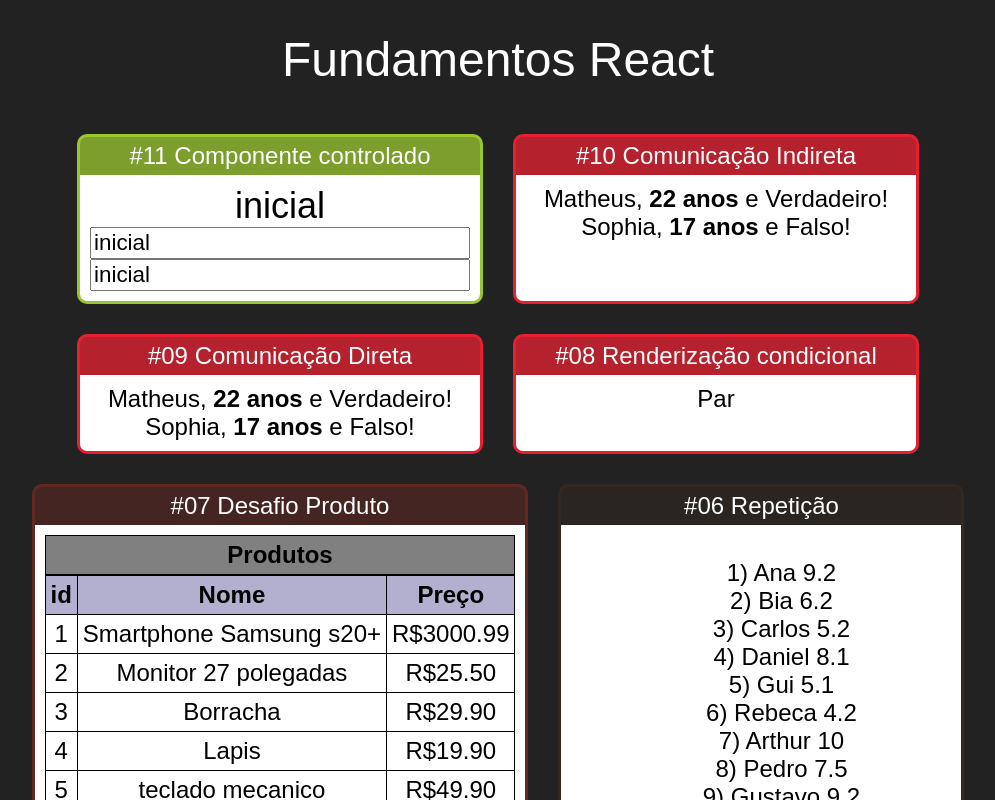
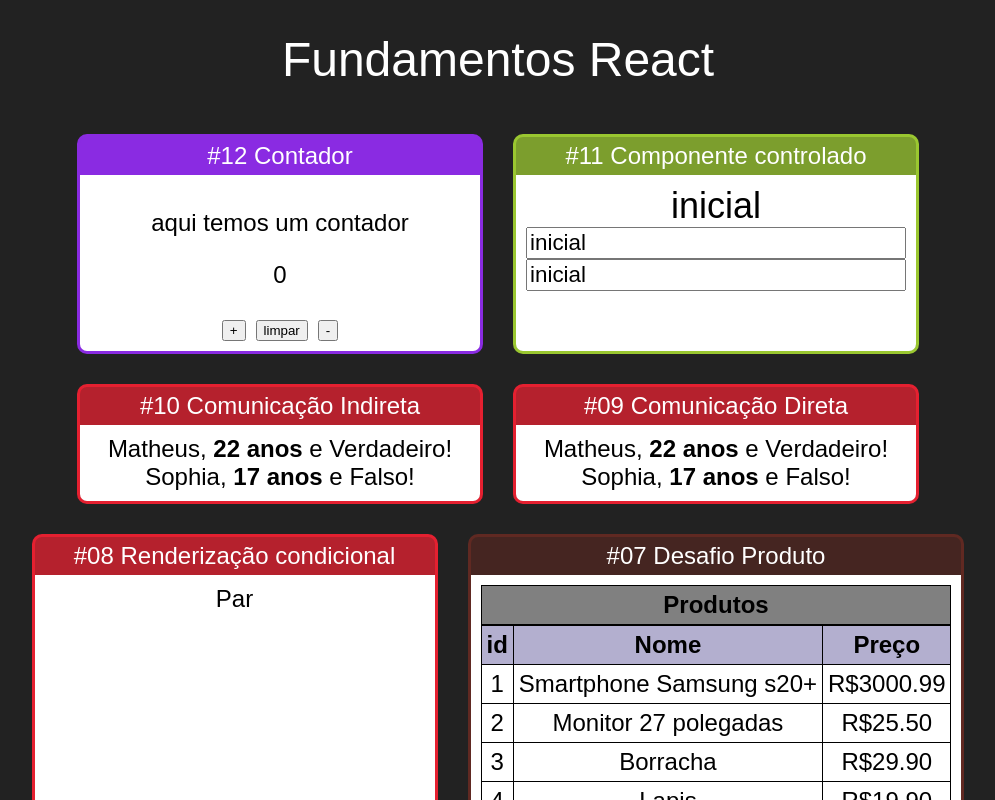
Before and after one commit to Gadarkeres/React, a React (Create React App) app in the folder fundamentos-react/: page / in a window 1280 px wide. Shown: the top 800 px of the page, without its empty margins (142-1137 px from the left). Built offline with nearby package versions, Linux system fonts and the light colour scheme.

Commit message:
contador

```diff
--- a/fundamentos-react/src/App.jsx
+++ b/fundamentos-react/src/App.jsx
@@ -12,6 +12,7 @@ import ListaProdutos from './componentes/repeticao/ListaProdutos'
 import ParOuImpar from './componentes/condicional/ParOuImpar';
 import DiretaPai from './componentes/comunicacao/DiretaPai';
 import Input from './componentes/formulario/Input'
+import Contador from './componentes/contador/Contador'
 
 
 
@@ -22,6 +23,11 @@ export default () => (
         <h1>Fundamentos React</h1>
         <div className="Cards">
 
+        <Card titulo=" #12 Contador"  color="#8A2BE2">
+                <Contador/>
+
+            </Card>
+
         <Card titulo=" #11 Componente controlado"  color="#AD3A">
                 <Input/>
 
@@ -31,9 +37,9 @@ export default () => (
                 <DiretaPai/>
 
             </Card>
+     <Card titulo=" #09 Comunicação Direta"  color="#F23A">
+                <DiretaPai/>
 
-        <Card titulo=" #09 Comunicação Direta"  color="#F23A">
-                <DiretaPai/>
 
             </Card>
 
--- /dev/null
+++ b/fundamentos-react/src/componentes/contador/Contador.jsx
@@ -0,0 +1,27 @@
+import React, { useState } from "react";
+
+export default () => {
+const [valor, setValor] = useState(0);
+function aumentar (){
+    setValor((prevValor) => prevValor + 1)
+}
+function limpar () {
+    setValor((prevValor) => prevValor = 0)
+}
+
+function reduzir(){
+    setValor((prevValor) => prevValor  -1)
+}
+
+    return(
+        <div>
+            <p>aqui temos um contador</p>
+            <p>{valor}</p>
+            <div>
+                <button style={{ marginRight: '10px' }} onClick={aumentar}>+</button>
+                <button style={{ marginRight: '10px' }} onClick={limpar}>limpar</button>
+                <button onClick={reduzir}>-</button>
+            </div>
+        </div>
+    )
+}
```
